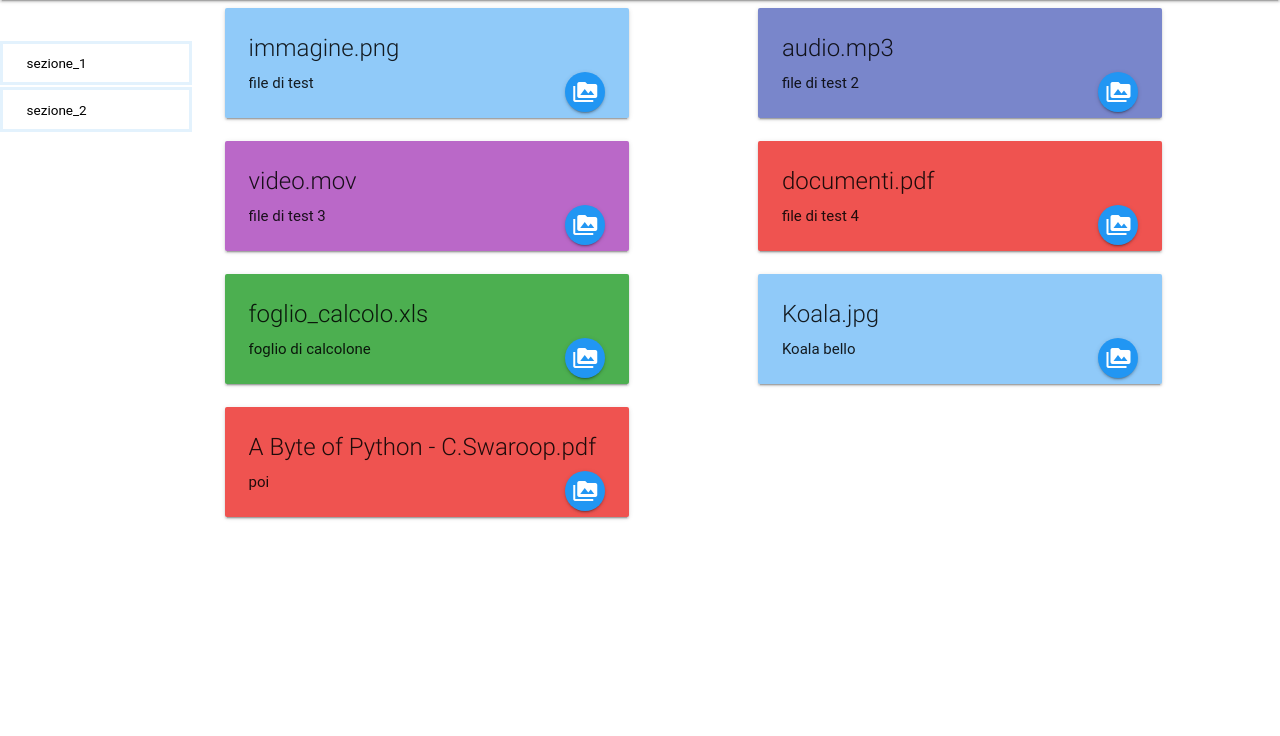
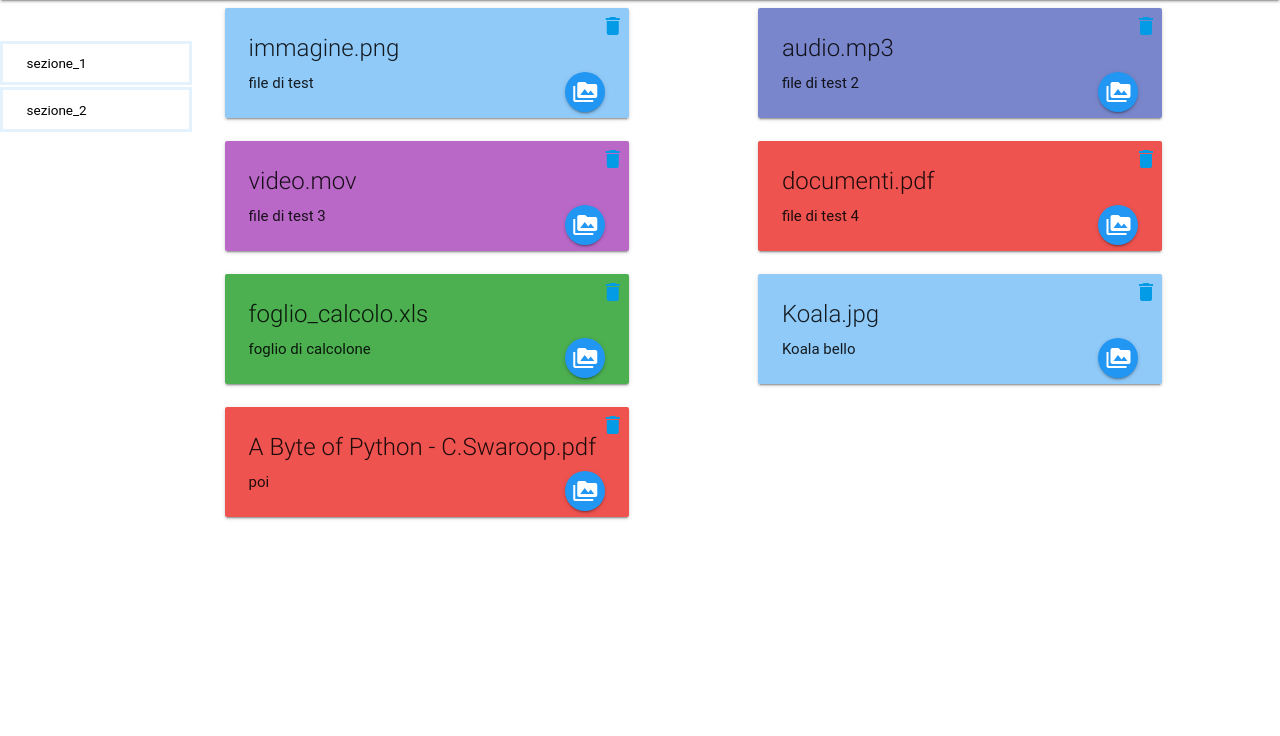
Before and after one commit to FirEc00l/reteclil, a Flask app: page /section/1 in a window 1280 px wide. Shown: the part 64-800 px from the top of the page. Run offline with Flask 2, Linux system fonts and the light colour scheme; data comes from the database, SQL or seed files in the repository; some libraries are stand-ins or nearby versions; some web fonts are replaced.

Commit message:
Cestino!

```diff
--- a/templates/section.html
+++ b/templates/section.html
@@ -310,6 +310,7 @@
     	               <div class="card green">
     	            {% endif %}
     			            <div class="card-content">
+                        <a href="#!" class="right" style="margin-top: -5%; margin-right: -7%;"><i class="material-icons">delete</i></a>
     			            	<span class="Abbrevia card-title">{{item.name}}</span>
     			                <a name="{{item.id}}" class="ShowButton btn-floating waves-effect modal-trigger waves-light blue right" href="#modalfor{{item.id}}"><i class="material-icons" style="align:center;">&nbsp;perm_media</i></a>
     			                <p class="Abbrevia">{{item.description}}</p>
```
